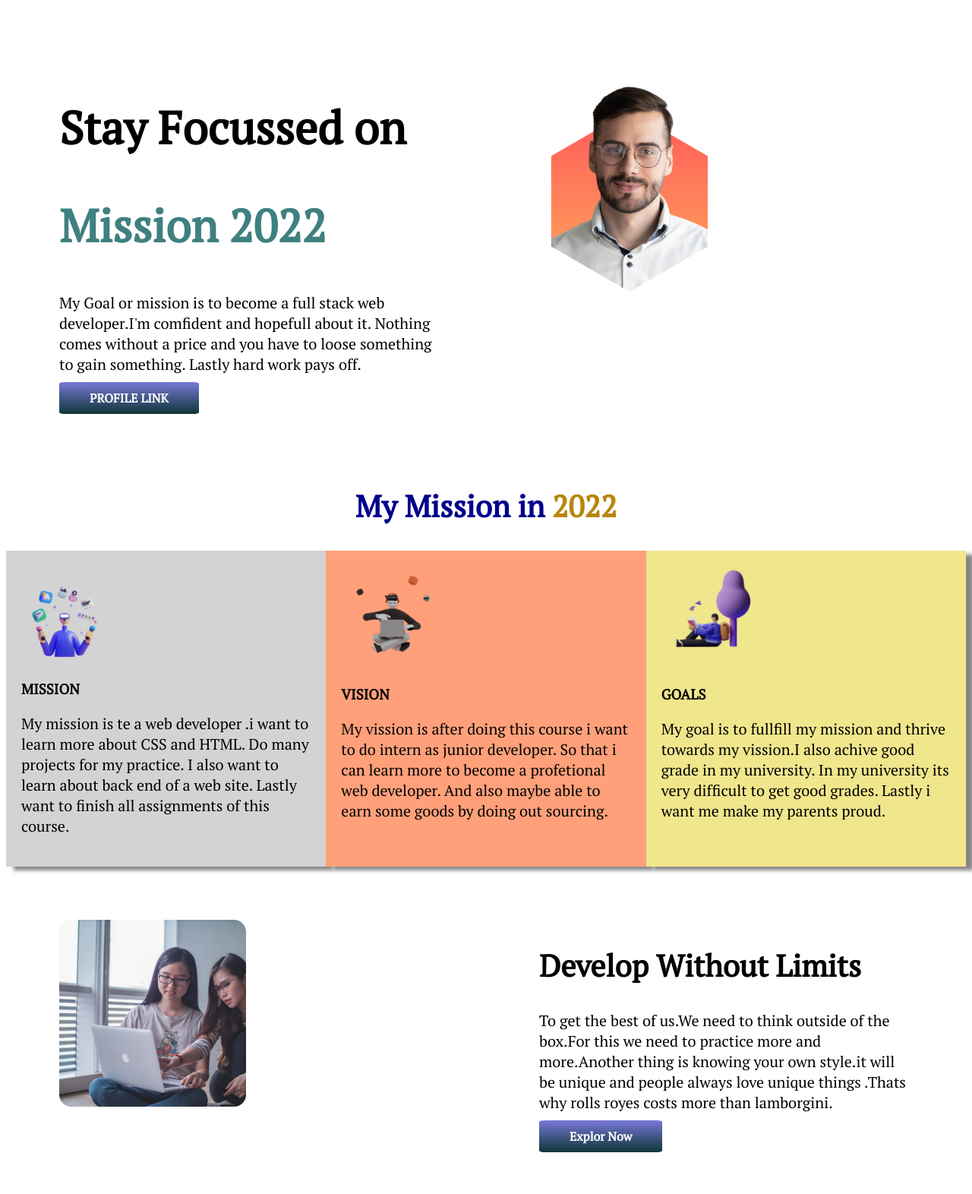
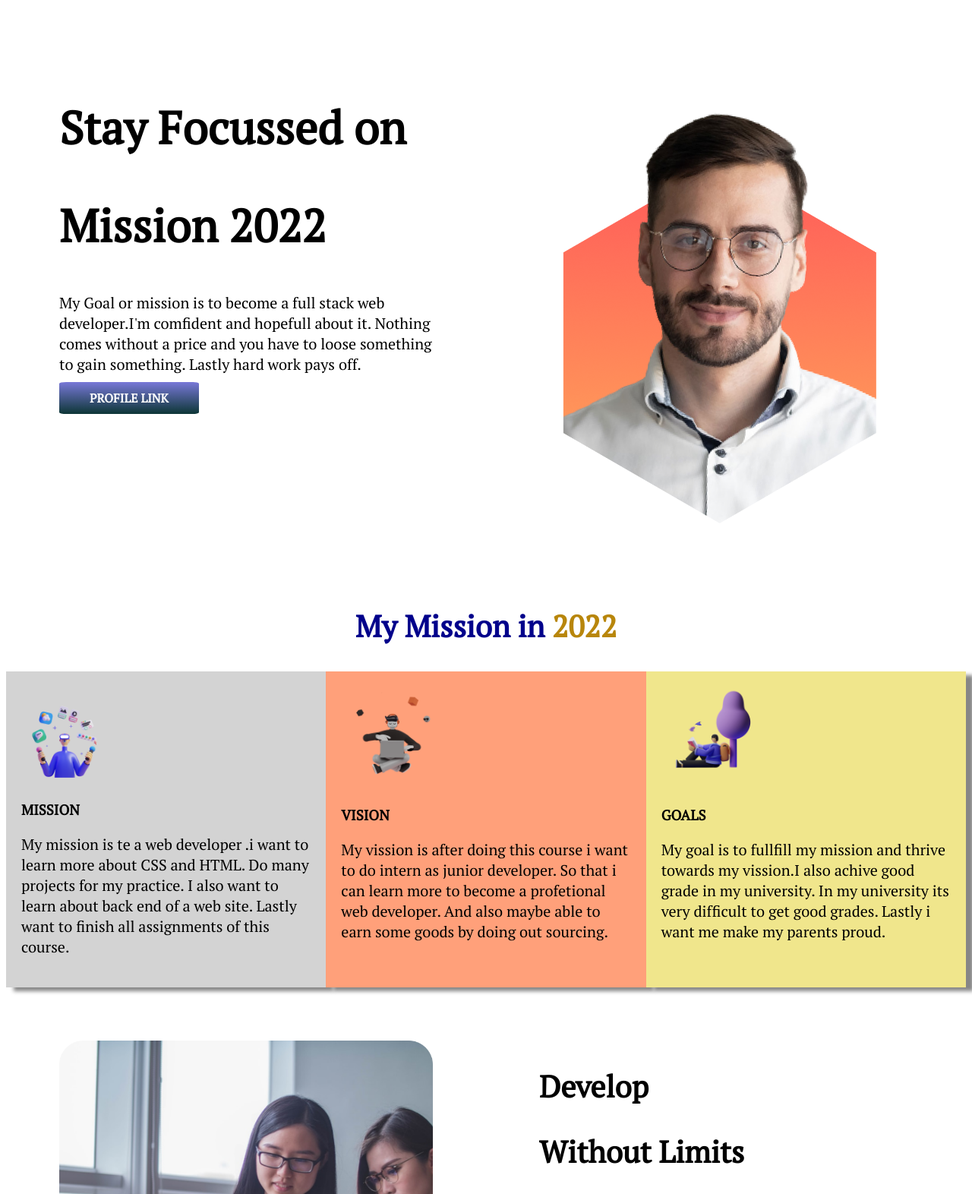
Before and after one commit to TajwarMunim/1st-assignment, a plain HTML site: page index.html in a window 1280 px wide. Shown: the top 1572 px of the page at 76% size. Drawn offline with Linux system fonts and the light colour scheme; a web font is replaced by a local one.

Commit message:
finishing

```diff
--- a/index.html
+++ b/index.html
@@ -16,7 +16,7 @@
 <body>
     <section>
         <div class="hulf-wigth">
-            <h1>Stay Focussed on</h1>
+            <h1> Stay Focussed on</h1>
             <h1 class="color">Mission 2022</h1>
             <p>
                 My Goal or mission is to become a full stack web developer.I'm comfident and hopefull about it. Nothing
@@ -81,8 +81,9 @@
         </div>
         <div class="wigth-of-img">
             <h2>
-                Develop Without Limits
+                Develop
             </h2>
+            <h2>Without Limits</h2>
             <p>
                 To get the best of us.We need to think outside of the box.For this we need to practice more and
                 more.Another
@@ -123,7 +124,7 @@
             <p>A picture of new begining.</p>
     </section>
     <div id="footar">
-        <h3>
+        <h3 id="fonts">
             Mission<span id="cyan">2022</span>
         </h3>
         <footer>
--- a/style.css
+++ b/style.css
@@ -5,7 +5,7 @@ h1{
 
     font-size: 60px;
 }
-.color{
+#color{
     color: rgb(63, 128, 128);
 }
 p{
@@ -21,7 +21,7 @@ section{
     padding: 70px;
 }
 .hulf-wigth img{
-    width: 50%;
+    width: 100%;
 }
 a{
     background-image: linear-gradient(rgb(120, 120, 216), rgb(13, 54, 54));
@@ -57,7 +57,7 @@ a{
     width: 35%;
 }
 .wigth-of-img img{
-    width: 50%;
+    width: 100%;
 }
 .wigth-of-img{
     width: 50%;
@@ -78,3 +78,9 @@ h2{
     text-align: center;
 
 }
+#fonts{
+    font-style: italic;
+}
+#border{
+    box-shadow: 10px rgb(52, 52, 119);
+}
```
